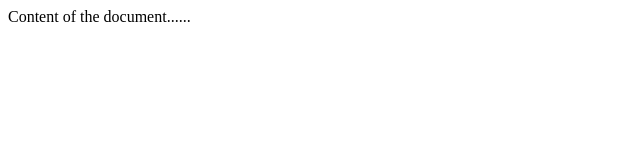
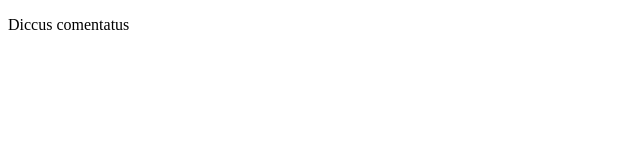
Before and after one commit to dotscom24/test_QR_site, a plain HTML site: page index.html in a window 1280 px wide. Shown: the whole page, without its empty margins (0-640 px from the left). Drawn offline with Linux system fonts and the light colour scheme.

Commit message:
Update index.html
Signed-off-by: dotscom24 <dotscom24@gmail.com>

```diff
--- a/index.html
+++ b/index.html
@@ -6,7 +6,7 @@
 </head>
 
 <body>
-Content of the document......
+<p>Diccus comentatus</p>
 </body>
 
 </html>
```
